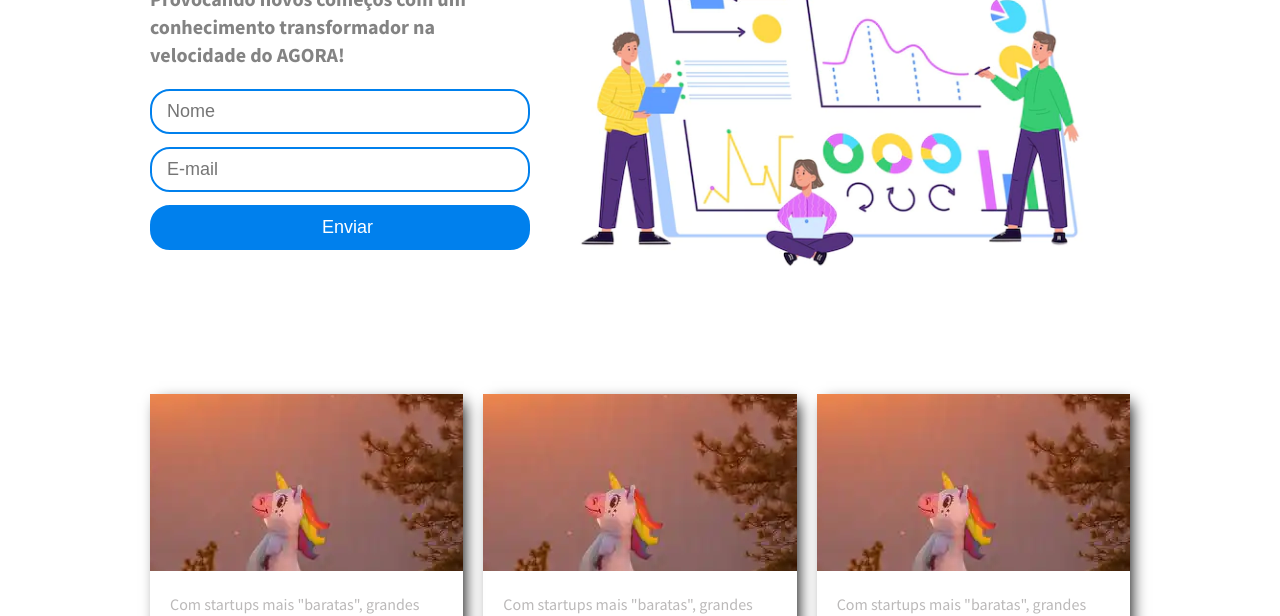
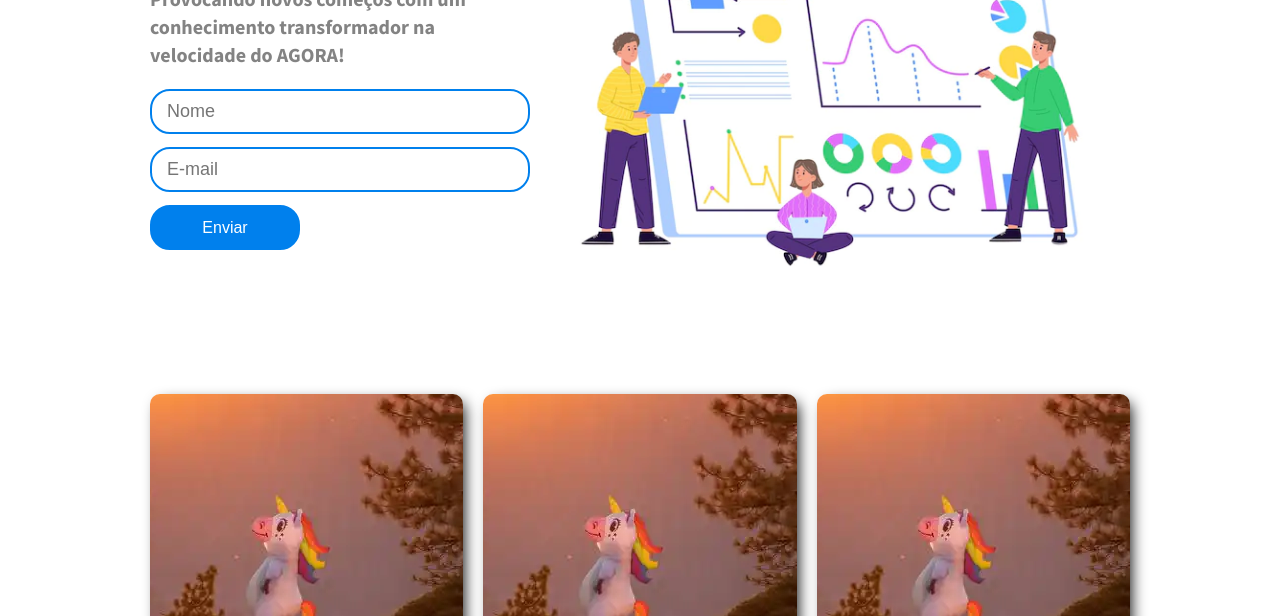
Before and after one commit to fabiosoares-silva/aula_site_landing_page, a plain HTML site: page index.html in a window 1280 px wide. Shown: the part 336-952 px from the top of the page. Drawn offline with Linux system fonts and the light colour scheme.

Commit message:
refina estilo do botao e dos cards

```diff
--- a/css/style.css
+++ b/css/style.css
@@ -7,7 +7,6 @@
 }
 
 html, body {
-	height: 100vh;
 	font-family: "Source Sans Pro", sans-serif ;
 	text-rendering: optimizeLegibility;
 	-webkit-font-smoothing: antialiased;
@@ -103,16 +102,28 @@ form input {
 form [type="submit"] {
 	background-color: #0080ed;
 	color: white;
+	width: 150px;
+	padding-left: 0px;
+	font-size: 16px;
+	height: 40px;
 }
 
 form [type="submit"]:hover {
-	cursor:pointer
+	cursor:pointer;
+	background-color:rgba(0, 128, 237, 0.75);
+	transform: translateY(-2px);
 }
 
 main .container-main img {
 	width: 600px;
 }
+
 /*CARDS*/
+
+a {
+	text-decoration: none;
+}
+
 
 .cards {
 	width: 90%;
@@ -136,6 +147,9 @@ main .container-main img {
 	cursor: pointer;
 	box-shadow: 5px 5px 15px -4px #000000;
 	transition: all 0.3s ease 0s;
+	border-radius: 10px;
+
+
 }
 
 .card:hover {
@@ -147,6 +161,8 @@ main .container-main img {
 	padding-top: 56.25%;
 	overflow: hidden;
 	position: relative;
+	border-radius: 10px 10px 0 0;
+	height: 225px;
 }
 
 .image img {
```
